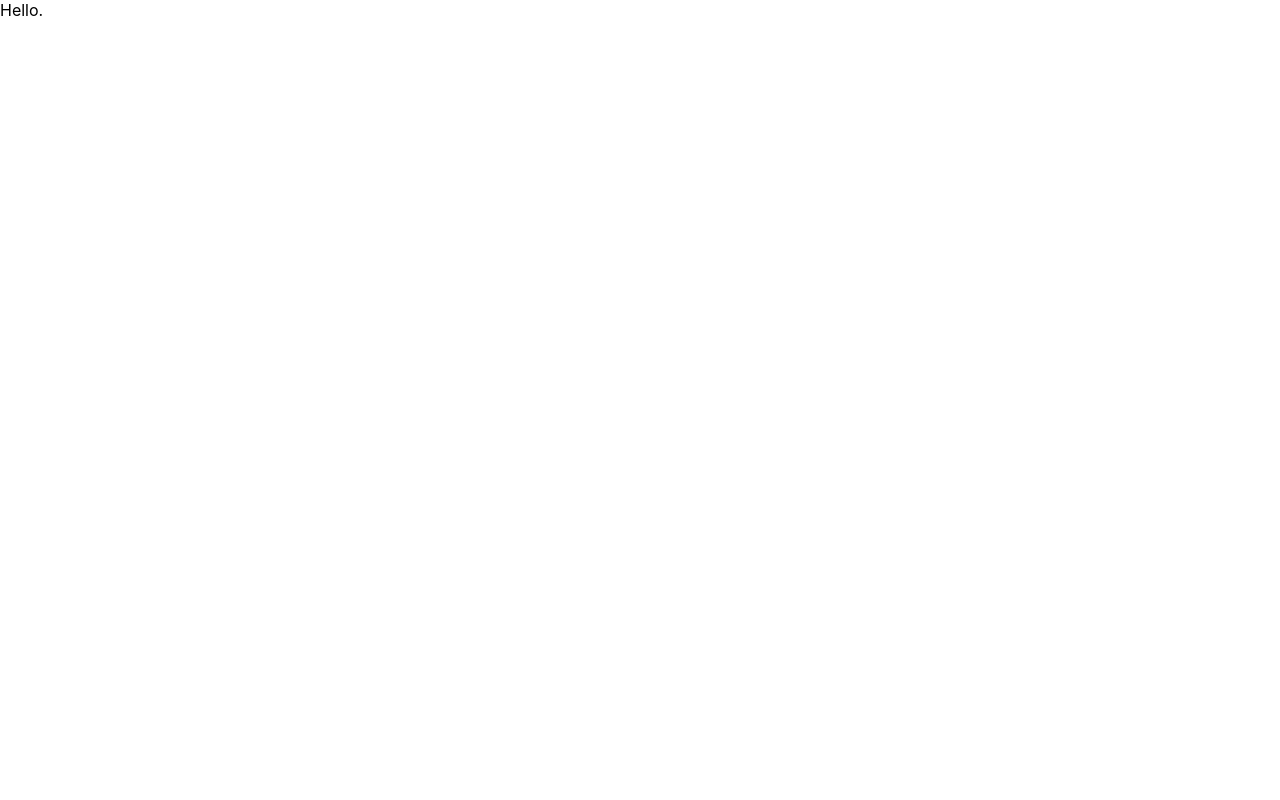
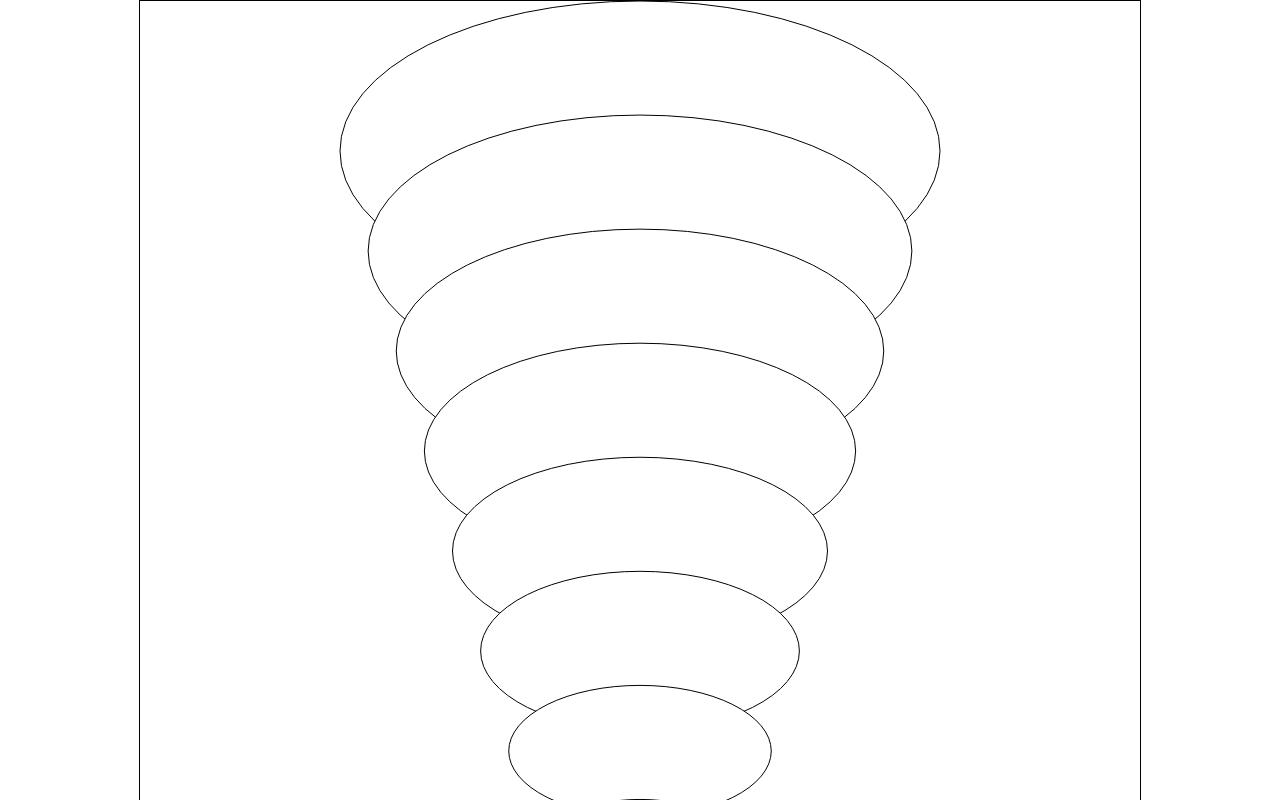
Before and after one commit to michellesh/tree-of-light, a React (Create React App) app in the folder tree-of-light/: page / in a window 1280 px wide. Shown: the top 800 px of the page. Built offline with nearby package versions, Linux system fonts and the light colour scheme.

Commit message:
Draw ellipses

```diff
--- a/tree-of-light/src/components/Prototype.js
+++ b/tree-of-light/src/components/Prototype.js
@@ -1,5 +1,78 @@
-import React from 'react';
+import React, { useEffect } from 'react';
+import styled from 'styled-components';
+import * as d3 from 'd3';
 
-const Prototype = () => <div>Hello.</div>;
+import { useCanvas } from 'hooks';
+import { radians } from 'utils';
+
+const WIDTH = 1000;
+const HEIGHT = 1000;
+const BACKGROUND_COLOR = 'white';
+const ELLIPSE_RATIO = 0.5;
+const ELLIPSE_MAX_WIDTH = 300;
+const DISTANCE_BETWEEN_LEVELS = 100;
+
+// Stick lengths are as follows (in ft).
+// They should all start at the edge of a 24" diameter circle
+// (meaning the lowest layer is 8' total diameter: 3+2+3).
+const stickLengths = [12, 10.875, 9.75, 8.625, 7.5, 6.375, 5.25, 4.125, 3];
+const widthScale = ELLIPSE_MAX_WIDTH / d3.max(stickLengths);
+
+const Canvas = styled.canvas`
+  border: 1px solid black;
+  background-color: ${BACKGROUND_COLOR};
+`;
+
+const Container = styled.div`
+  background-color: ${BACKGROUND_COLOR};
+  height: 100%;
+  text-align: center;
+`;
+
+const Ellipse = config => {
+  const _ellipse = {
+    ...config,
+    rotation: 0,
+    startAngle: radians(0),
+    endAngle: radians(360)
+  };
+  return Object.freeze({
+    ..._ellipse,
+    draw: context => {
+      const { x, y, rx, ry, rotation, startAngle, endAngle } = _ellipse;
+      context.beginPath();
+      context.ellipse(x, y, rx, ry, rotation, startAngle, endAngle);
+      context.fillStyle = 'white';
+      context.fill();
+      context.strokeStyle = 'black';
+      context.stroke();
+    }
+  });
+};
+
+const ELLIPSES = stickLengths.map((stickLength, level) =>
+  Ellipse({
+    x: WIDTH / 2,
+    y: ELLIPSE_MAX_WIDTH * ELLIPSE_RATIO + DISTANCE_BETWEEN_LEVELS * level,
+    rx: stickLength * widthScale,
+    ry: stickLength * widthScale * ELLIPSE_RATIO
+  })
+);
+
+const Prototype = () => {
+  const [canvasRef, context] = useCanvas();
+
+  useEffect(() => {
+    if (context) {
+      ELLIPSES.forEach(ellipse => ellipse.draw(context));
+    }
+  }, [context]);
+
+  return (
+    <Container>
+      <Canvas ref={canvasRef} width={WIDTH} height={HEIGHT} />
+    </Container>
+  );
+};
 
 export default Prototype;
--- /dev/null
+++ b/tree-of-light/src/hooks/index.js
@@ -0,0 +1,15 @@
+import { useEffect, useRef, useState } from 'react';
+
+export const useCanvas = () => {
+  const canvasRef = useRef(null);
+  const [context, setContext] = useState();
+
+  useEffect(() => {
+    const node = canvasRef.current;
+    if (node) {
+      setContext(node.getContext('2d'));
+    }
+  }, [canvasRef]);
+
+  return [canvasRef, context];
+};
--- a/tree-of-light/src/index.js
+++ b/tree-of-light/src/index.js
@@ -1,7 +1,7 @@
 import React from 'react';
 import ReactDOM from 'react-dom';
-import './index.css';
-import App from './App';
+import 'index.css';
+import App from 'App';
 
 ReactDOM.render(
   <React.StrictMode>
--- /dev/null
+++ b/tree-of-light/src/utils/index.js
@@ -0,0 +1,3 @@
+const OFFSET = Math.PI / 2;
+
+export const radians = degrees => (degrees * Math.PI) / 180 - OFFSET;
```
